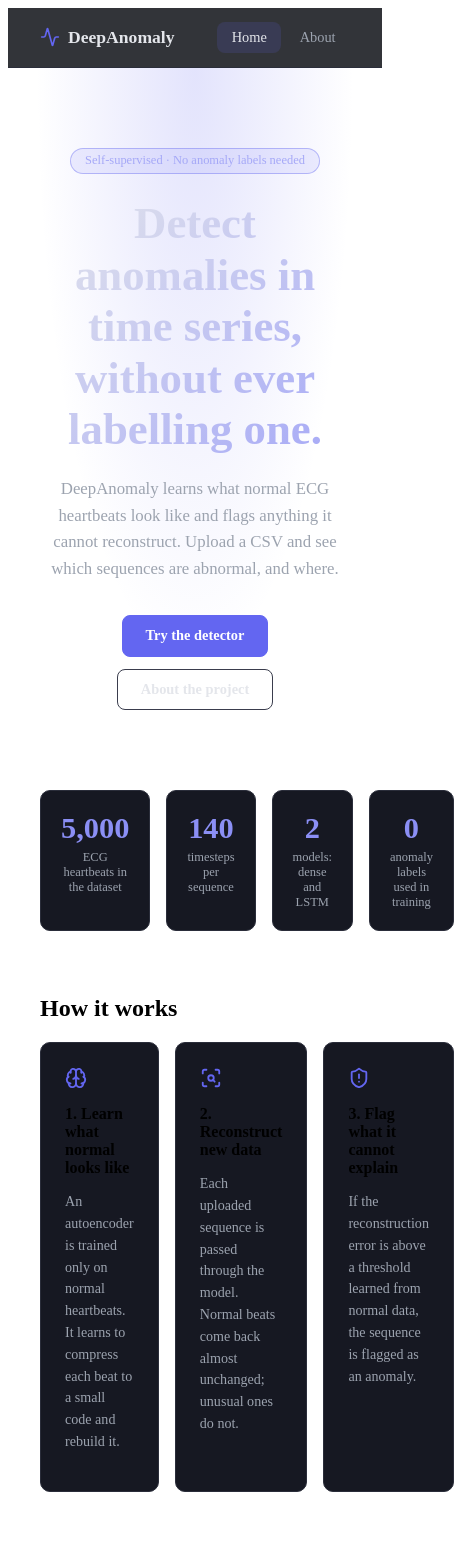
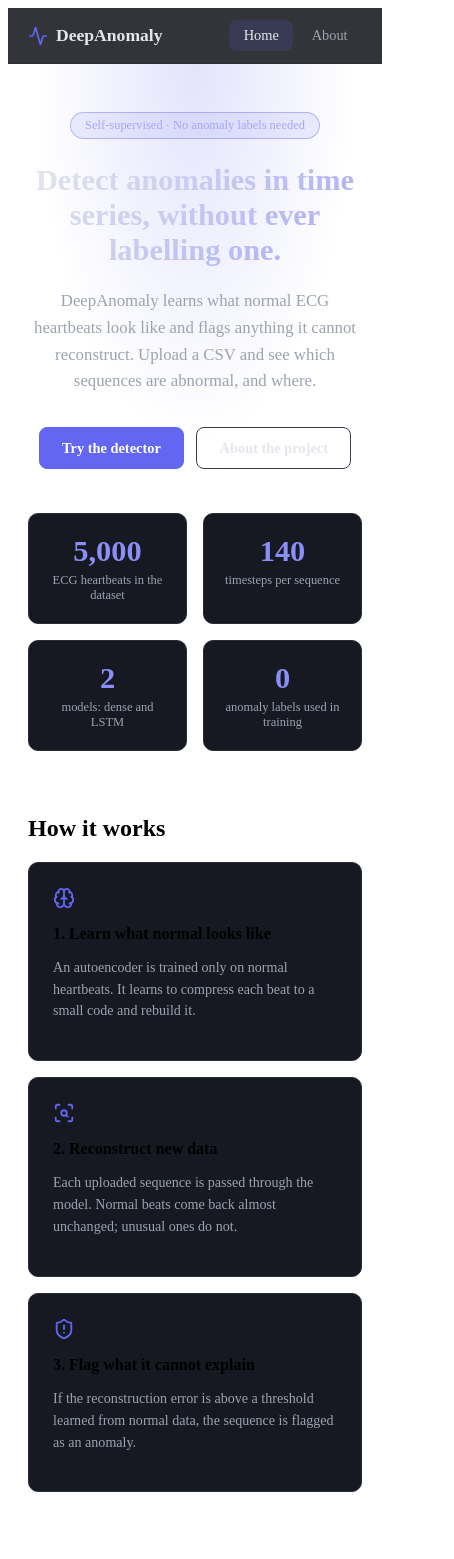
Before and after one commit to Ankursaini018/deepanomaly-timeseries, a React (Vite) app in the folder frontend/: page / in a window 390 px wide. Shown: the top 1559 px of the page, 454 px wide, since content can reach past the window. Built offline with nearby package versions, Linux system fonts and the light colour scheme; no server answers.

Commit message:
style: make layout responsive and document pages in README

```diff
--- a/frontend/src/index.css
+++ b/frontend/src/index.css
@@ -388,3 +388,23 @@ main { flex: 1; }
 .about-author .btn {
   margin-top: 0.5rem;
 }
+
+@media (max-width: 800px) {
+  .page { padding: 1.25rem; }
+  .navbar-inner { padding: 0.75rem 1.25rem; }
+  .hero { padding: 3rem 1.25rem 2.5rem; }
+  .hero h1 { font-size: 1.9rem; }
+
+  .stats-strip,
+  .summary-grid { grid-template-columns: repeat(2, 1fr); }
+
+  .steps-grid,
+  .compare-grid,
+  .model-grid,
+  .tech-grid { grid-template-columns: 1fr; }
+
+  .table-wrapper { overflow-x: auto; }
+  .pipeline-item { width: 100%; }
+  .pipe-box { flex: 1; }
+  .pipe-arrow { transform: rotate(90deg); }
+}
```
Also changed, not shown: 1 other file (tests, documents, lock files or other folders).
